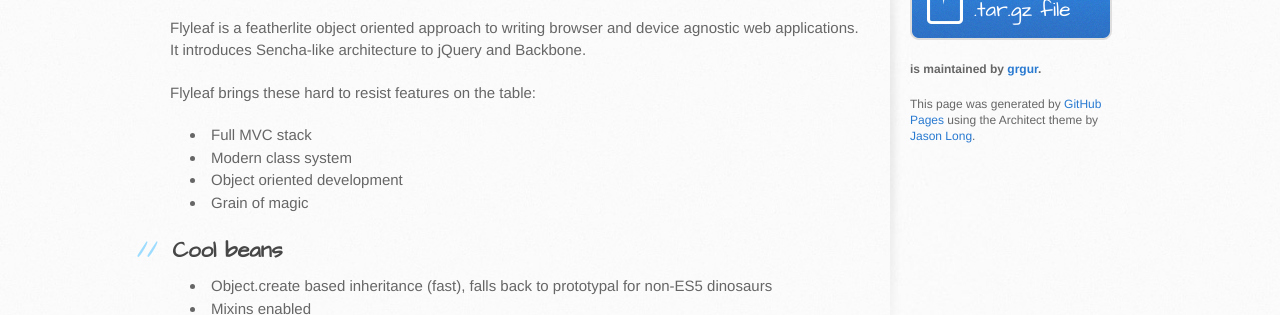
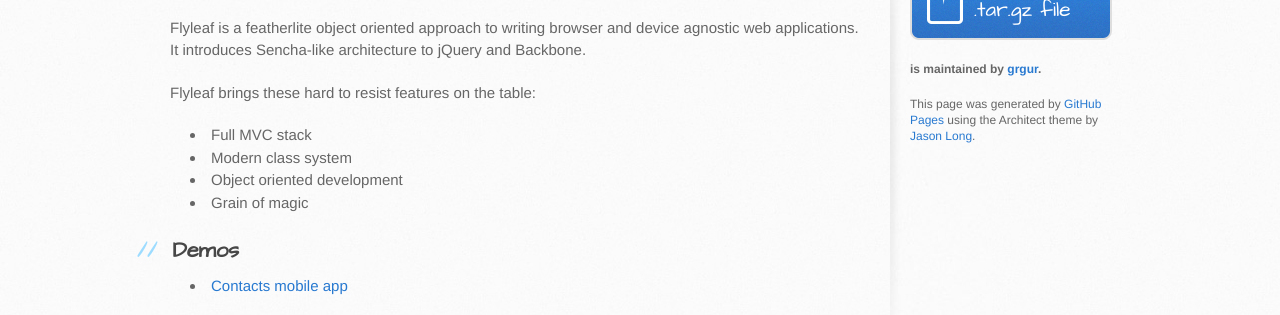
Before and after one commit to grgur/Flyleaf, a plain HTML site: page index.html in a window 1280 px wide. Shown: the part 438-753 px from the top of the page. Drawn offline with Linux system fonts and the light colour scheme.

Commit message:
Added link to demos

```diff
--- a/index.html
+++ b/index.html
@@ -45,7 +45,15 @@
 <li>Object oriented development<br>
 </li>
 <li>Grain of magic</li>
-</ul><h2>
+</ul>
+
+
+<h2>
+<a name="cool-beans" class="anchor" href="#cool-beans"><span class="octicon octicon-link"></span></a>Demos</h2>
+<ul><li><a href="demos/contacts/index.html">Contacts mobile app</a></li></ul>
+
+
+<h2>
 <a name="cool-beans" class="anchor" href="#cool-beans"><span class="octicon octicon-link"></span></a>Cool beans</h2>
 
 <ul>
```
